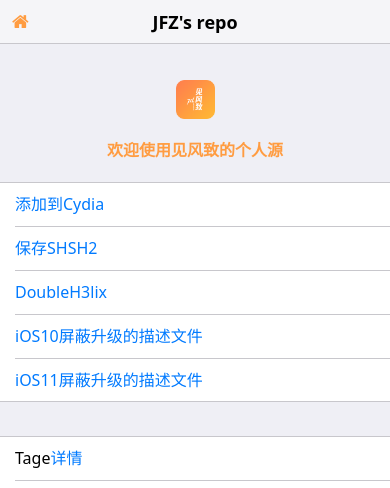
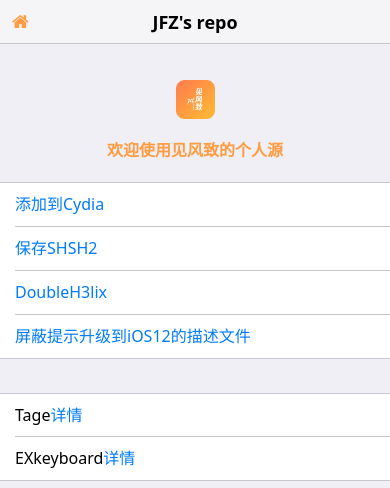
Before and after one commit to lichongjia/lichongjia.github.io, a plain HTML site: page index.html in a window 390 px wide. Shown: the top 488 px of the page. Drawn offline with Linux system fonts and the light colour scheme.

Commit message:
Update iOS12-tv.mobileconfig

```diff
--- a/index.html
+++ b/index.html
@@ -31,8 +31,7 @@
                 <li><a href="cydia://url/https://cydia.saurik.com/api/share#?source=https://jianfengzhi.github.io/">添加到Cydia</a></li>
                 <li><a href="https://tsssaver.1conan.com/" target="_blank">保存SHSH2</a></li>
                 <li><a href="itms-services://?action=download-manifest&url=https%3a%2f%2fnetskao.cn%2fIPA%2fDoubleH3lix.xml">DoubleH3lix</a></li>
-                <li><a href="https://dl.techxero.com/AppleDev/iOS11/tvos.mobileconfig">iOS10屏蔽升级的描述文件</a></li>
-                <li><a href="https://beta.thuthuatios.com/tvos/tvOS_12_Beta_Profile.mobileconfig">iOS11屏蔽升级的描述文件</a></li>
+                <li><a href="https://bit.ly/2Sd0tlL">屏蔽提示升级到iOS12的描述文件</a></li>
             </ul>
         </section>
         <section class="block">
```
